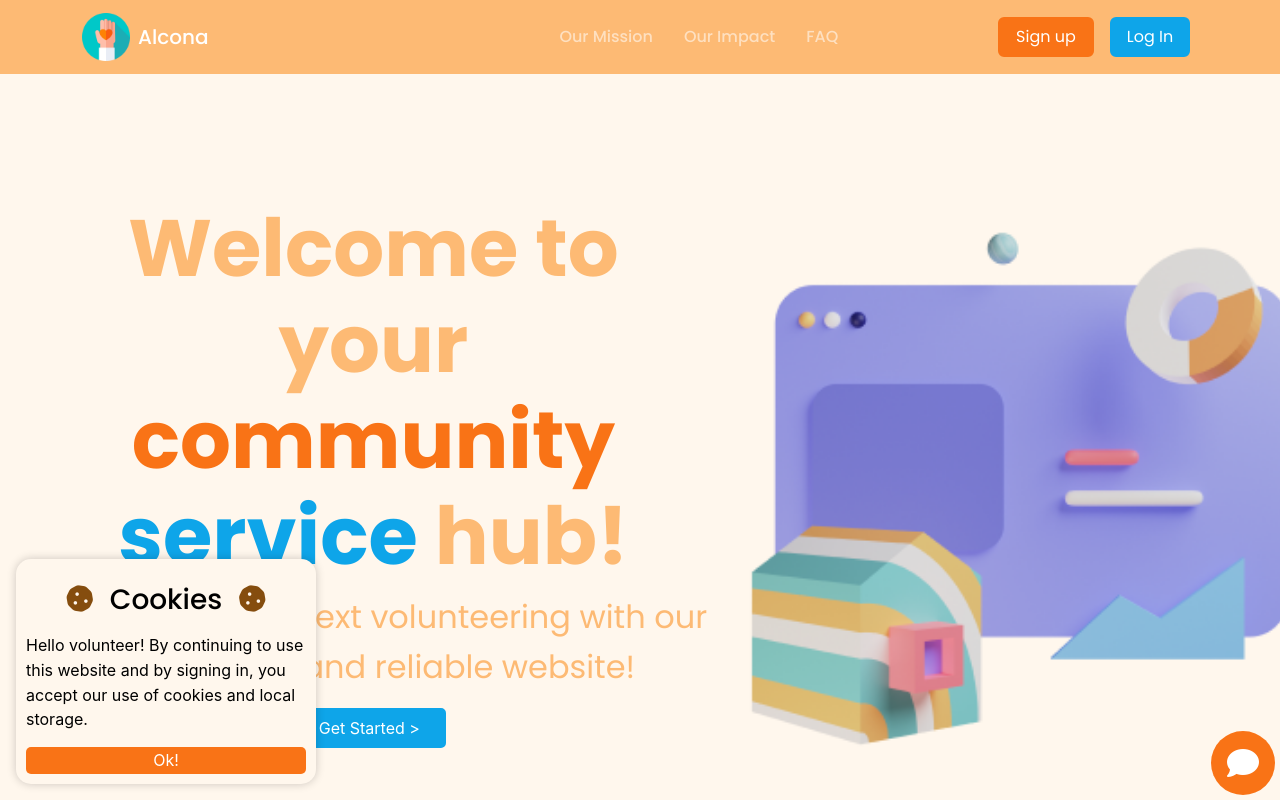
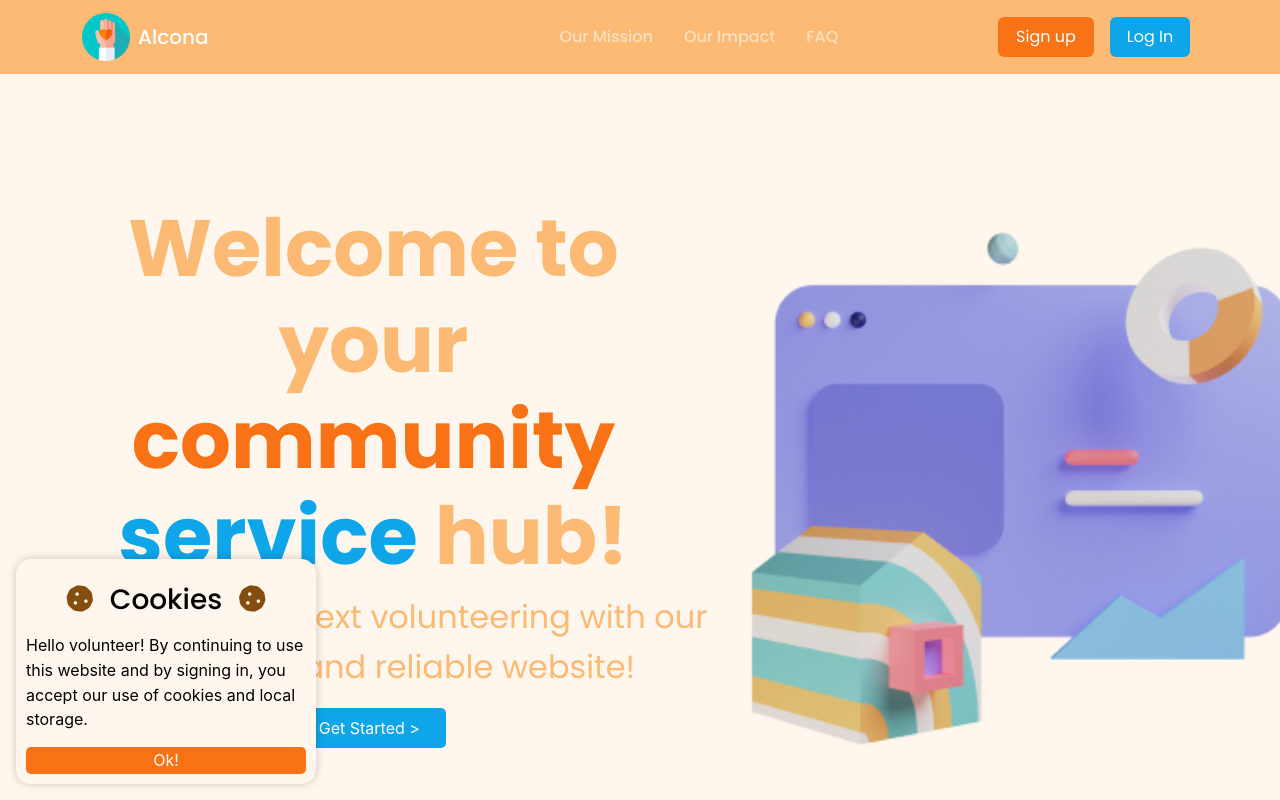
Before and after one commit to NotAayush123/project-submission, a React (Create React App) app in the folder bpa-submission/: page / in a window 1280 px wide. Shown: the top 800 px of the page. Built offline with nearby package versions, Linux system fonts and the light colour scheme.

Commit message:
Deleted Chatbot

```diff
--- a/bpa-submission/src/components/Chatbot.js
+++ /dev/null
@@ -1,13 +0,0 @@
-import React from "react";
-import classes from "./Chatbot.module.css";
-const Chatbot = () => {
-  return (
-    <button className={classes.container}>
-      <div className={classes.icon}>
-        <i class="fa-solid fa-comment fa-2xl" style={{ color: "white" }}></i>
-      </div>
-    </button>
-  );
-};
-
-export default Chatbot;
--- a/bpa-submission/src/components/Chatbot.module.css
+++ /dev/null
@@ -1,23 +0,0 @@
-.container {
-  position: fixed;
-  bottom: 5px;
-  right: 5px;
-  background-color: #f97316;
-  border-radius: 50%;
-  width: 8vh;
-  height: 8vh;
-  z-index: 99;
-  display: flex;
-  align-items: center;
-  justify-content: center;
-  transition: all 0.7s;
-  border: solid 2px transparent;
-}
-.chatbot {
-  background-color: transparent;
-  border: none;
-}
-.container:hover {
-  background-color: #f59e0b;
-  box-shadow: 0px 0px 10px rgba(0, 0, 0, 0.4); /* Add a subtle box-shadow */
-}
--- a/bpa-submission/src/pages/Home.js
+++ b/bpa-submission/src/pages/Home.js
@@ -3,19 +3,16 @@ import { Footer } from "../components/Footer";
 import HomeHero from "../components/Home/HomeHero";
 import Mission from "../components/Home/Mission";
 import { Reviews } from "../components/Home/Reviews";
-
 import { Stats } from "../components/Home/Stats";
 import TimeEvent from "../components/Home/Timeline";
 import Reminder from "../components/Home/Reminder";
 import classes from "../components/Home/Stats.module.css";
-import Chatbot from "../components/Chatbot";
 import CallToActionSection from "../components/Home/CallToActionSection";
 import Organizations from "../components/Home/Organizations";
 export default function Home() {
   return (
     <div style={{ overflowX: "hidden" }}>
       <Reminder />
-      <Chatbot />
       <HomeHero />
       <Stats />
       <div className={classes.mission}>
```
